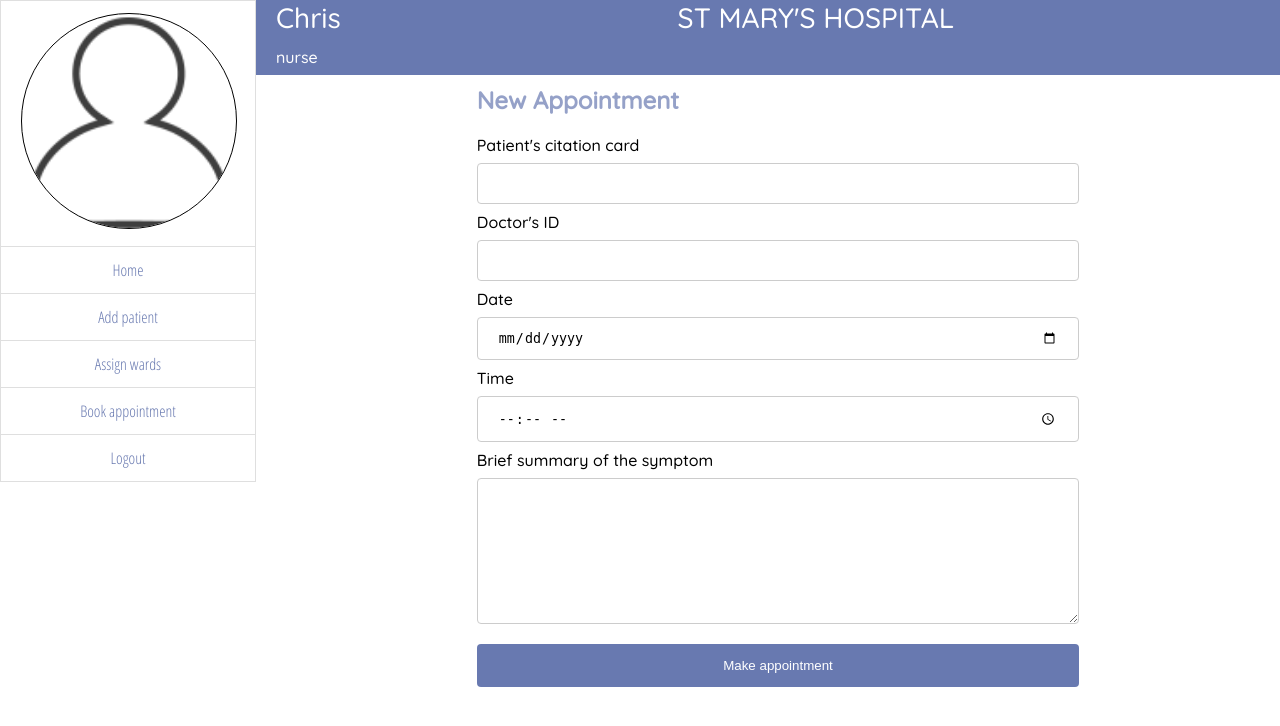
After one commit to lucienmakutano/hospital-management-system, a CodeIgniter app: page /st_marys_hospital/nurse/newAppointment in a window 1280 px wide. The commit adds this page. Shown: the top 726 px of the page. Run offline with CodeIgniter, Linux system fonts and the light colour scheme.

Commit message:
completing the nurses interfaces

```diff
--- a/st_marys_hospital/application/config/routes.php
+++ b/st_marys_hospital/application/config/routes.php
@@ -52,4 +52,6 @@ defined('BASEPATH') OR exit('No direct script access allowed');
 $route['default_controller'] = 'st_mary';
 $route['404_override'] = '';
 $route['translate_uri_dashes'] = FALSE;
-// $route[''] =
+
+
+// $route['st_marys_hospital.com'] = "http://localhost/st_marys_hospital/";
--- a/st_marys_hospital/application/controllers/Admin.php
+++ b/st_marys_hospital/application/controllers/Admin.php
@@ -11,8 +11,8 @@ class Admin extends CI_Controller
     {
         $this->load->view('admin/home');
     }
+
     public function addUser($value=''){
-
     	$this->load->view('admin/addUser');
 	}
 }
--- a/st_marys_hospital/application/controllers/Nurse.php
+++ b/st_marys_hospital/application/controllers/Nurse.php
@@ -11,4 +11,19 @@ class Nurse extends CI_Controller
     {
         $this->load->view('nurse/home');
     }
+
+    public function newPatient($value='')
+    {
+        $this->load->view('nurse/register_Patient');
+    }
+
+    public function newAppointment($value='')
+    {
+        $this->load->view('nurse/appointment_form');
+    }
+
+    public function assignRoom($value='')
+    {
+        $this->load->view('nurse/assignRoom');
+    }
 }
--- a/st_marys_hospital/application/views/doctor/home.php
+++ b/st_marys_hospital/application/views/doctor/home.php
@@ -4,6 +4,7 @@
 
 <?php startblock("extra_head") ?>
 <link rel="stylesheet" type="text/css" href="<?= base_url('assets/css/doctor.css') ?>">
+<link rel="stylesheet" type="text/css" href="<?= base_url('assets/css/layout.css') ?>">
 <?php endblock() ?>
 
 <?php startblock("banner") ?>
@@ -12,7 +13,7 @@
 
 <?php startblock("menu") ?>
 <ul>
-	<li id="profile-picture"><a href=""><img width="200" src="<?= base_url('assets/images/doc.png')?>"></a></li>
+	<li id="profile-picture"><a href=""><img width="100%" src="<?= base_url('assets/images/doc.png')?>"></a></li>
 	<li><a href="#" class="link">Home</a></li>
 	<li><a href="#" class="link">Appointments</a></li>
 	<li><a href="#" class="link">Prescriptions</a><li>
--- a/st_marys_hospital/application/views/login/login.php
+++ b/st_marys_hospital/application/views/login/login.php
@@ -2,6 +2,7 @@
 <html lang="en" dir="ltr">
   <head>
     <meta charset="utf-8">
+	  <meta name="viewport" content="width=device-width, initial-scale=1.0">
     <link rel="stylesheet" href="<?php echo base_url('assets/css/login.css') ?>">
     <title>login</title>
   </head>
@@ -41,7 +42,7 @@
     </main>
     <footer>
       <div class="footer-copy">
-        copyright &copy; <?php echo date('Y') ?> st mary's hospital all rights reserved.
+        copyright &copy; <?php echo date('Y') ?> st mary's hospital | all rights reserved.
       </div>
     </footer>
   </body>
--- /dev/null
+++ b/st_marys_hospital/application/views/nurse/appointment_form.php
@@ -0,0 +1,44 @@
+<?php extend('nurse/home.php') ?>
+<?php startblock('title') ?>
+<?php endblock() ?>
+
+<?php startblock('extra_head') ?>
+<link rel="stylesheet" href="<?= base_url('assets/css/nursePatient.css') ?>">
+<?php endblock() ?>
+
+<?php startblock('banner') ?>
+<?php get_extended_block();?>
+<?php endblock() ?>
+
+<?php startblock('menu') ?>
+	<?php get_extended_block(); ?>
+<?php endblock() ?>
+<?php startblock('content') ?>
+<div class="patient-form">
+    <h2>New Appointment</h2>
+	<?= validation_errors()?>
+
+	<?= form_open('form') ?>
+        <label> Patient's citation card <br>
+    		<input type="text" required>
+    	</label>
+        <label> Doctor's ID <br>
+    		<input type="text" required>
+    	</label>
+        <label> Date<br>
+        	<input type="date" required>
+        </label>
+    	<label> Time<br>
+    		<input type="time" required>
+        </label>
+        <label> Brief summary of the symptom <br>
+    		<textarea name="name" rows="8" cols="80"></textarea>
+    	</label><br>
+        <div class="">
+            <input type="submit" name="btn" class="ptn-btn" value="Make appointment">
+            <!-- <input type="reset" name="btn" class="ptn-btn" value="Clear"> -->
+        </div>
+	<?= form_close()?>
+</div>
+<?php endblock() ?>
+<?php end_extend() ?>
--- a/st_marys_hospital/application/views/nurse/home.php
+++ b/st_marys_hospital/application/views/nurse/home.php
@@ -16,9 +16,10 @@
     <?php startblock("menu") ?>
     <ul>
       <li id="profile-picture"><a href="#"><img src="<?php echo base_url('assets/images/user.png') ?>" alt="profile picture"> </a> </li>
-      <li><a href="#">add patient</a> </li>
-      <li><a href="#">assign wards</a> </li>
-      <li><a href="#">book appointment</a> </li>
+      <li><a href="<?= site_url('nurse/') ?>">Home</a> </li>
+      <li><a href="<?= site_url('nurse/newPatient') ?>">Add patient</a> </li>
+      <li><a href="<?= site_url('nurse/assignRoom') ?>">Assign wards</a> </li>
+      <li><a href="<?= site_url('nurse/newAppointment') ?>">Book appointment</a> </li>
 		<li><a href="#">Logout</a></li>
     </ul>
     <?php endblock() ?>
--- a/st_marys_hospital/assets/css/layout.css
+++ b/st_marys_hospital/assets/css/layout.css
@@ -96,7 +96,7 @@
     font-size: 16px;
 }
 .menu img{
-     width: 200px;
+    width: 100%;
     border-radius: 50%;
     border: 1px solid black;
 }
--- /dev/null
+++ b/st_marys_hospital/assets/css/nursePatient.css
@@ -0,0 +1,40 @@
+input[type=text],
+input[type=email],
+input[type=number],
+input[type=date],
+ input[type=time],
+ textarea,
+ select{
+  width: 100%;
+  padding: 12px 20px;
+  margin: 8px 0;
+  display: inline-block;
+  border: 1px solid #ccc;
+  border-radius: 4px;
+  box-sizing: border-box;
+}
+
+.ptn-btn {
+  width: 20%;
+  background: rgba(104, 121, 176, 1);
+  color: white;
+  padding: 14px 20px;
+  margin: 8px 0;
+  border: none;
+  border-radius: 4px;
+  cursor: pointer;
+}
+.ptn-btn{
+    width: 100%;
+}
+.ptn-btn:hover {
+  background: rgba(104, 121, 176, .7);
+}
+.patient-form{
+    margin-top: 10px;
+    padding: 0 20%;
+}
+h2{
+    margin-bottom: 20px;
+    color: rgba(104, 121, 176, .7)
+}
```
Also changed, not shown: st_marys_hospital/application/views/nurse/assignRoom.php (added, +39 -0 lines), st_marys_hospital/application/views/nurse/register_Patient.php (added, +50 -0 lines), st_marys_hospital/assets/css/doctor.css (+0 -68 lines), st_marys_hospital/assets/css/login.css (+9 -13 lines).
